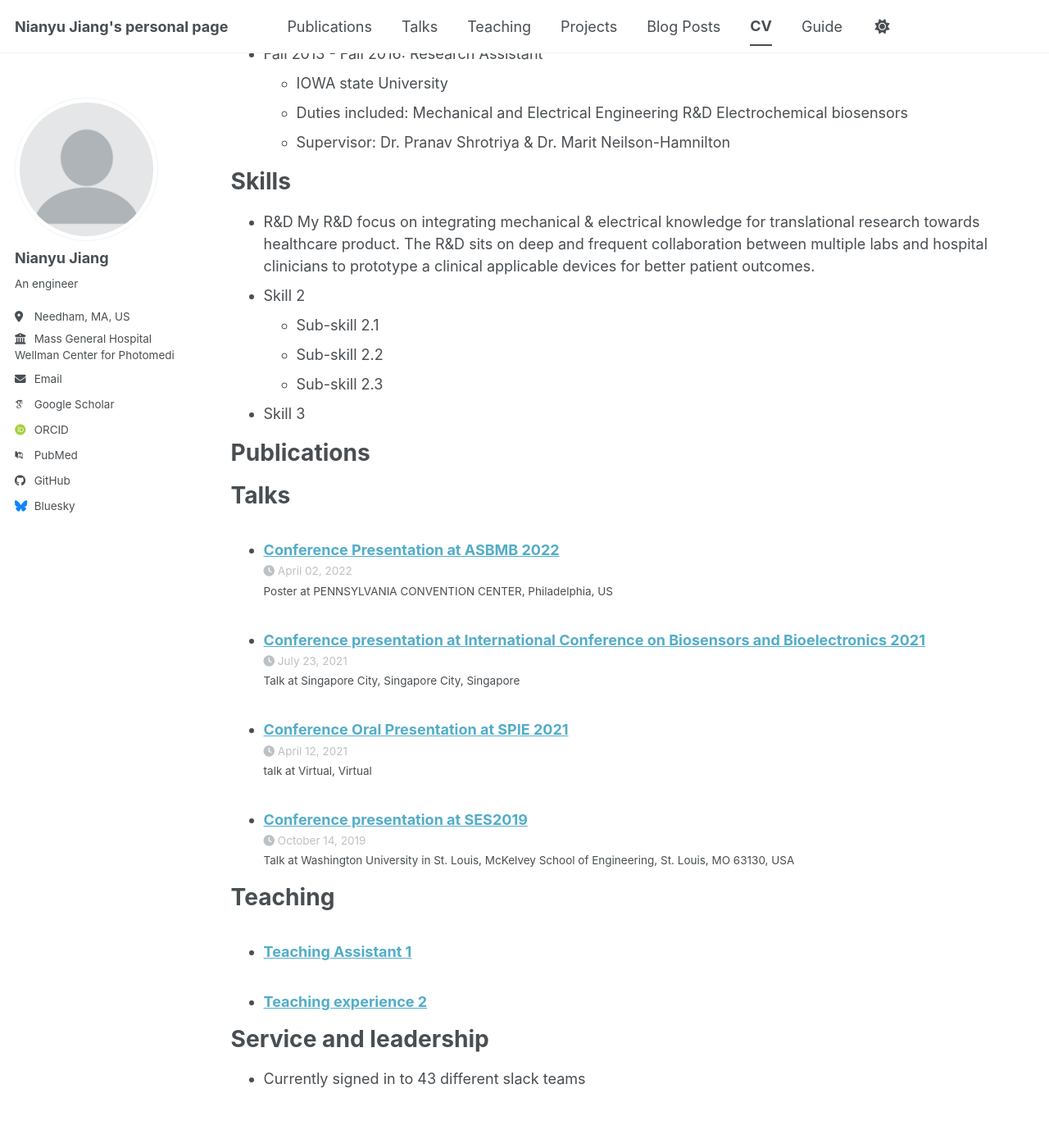
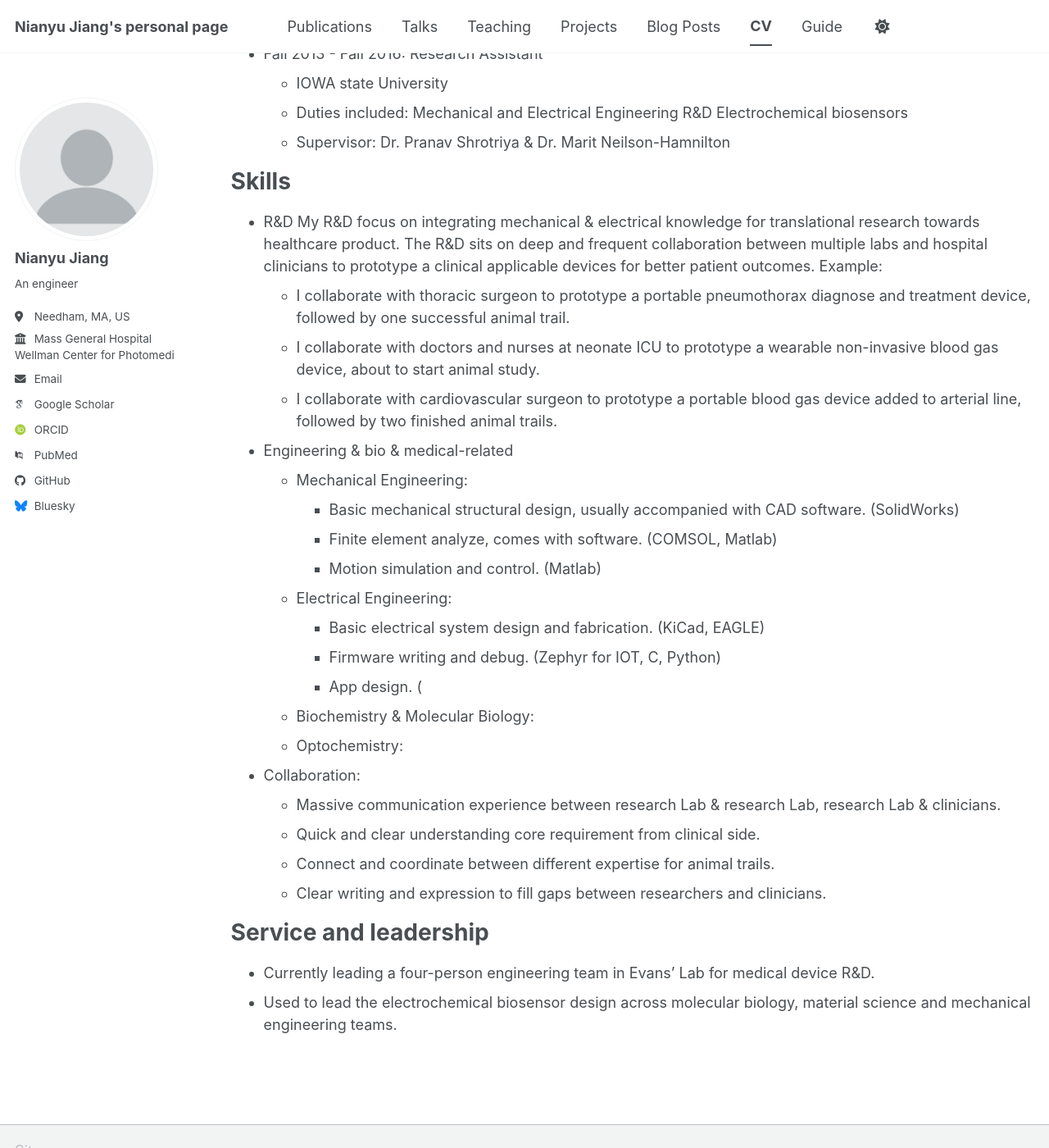
Before and after one commit to NianyuJiang/NianyuJiang.github.io, a Jekyll site: the page built from _pages/cv.md, in a window 1280 px wide and 1400 px high, scrolled down 539 px. Shown: the whole window at 82% size. Built offline with Jekyll 4.4.1, drawn with Linux system fonts in a browser that asks for light colours; some web fonts are replaced; a script bundle is joined from its source files by our own code; library files that are not in the unit come from our copies.

Commit message:
Update cv.md

```diff
--- a/_pages/cv.md
+++ b/_pages/cv.md
@@ -35,30 +35,28 @@ Skills
 ======
 * R&D
   My R&D focus on integrating mechanical & electrical knowledge for translational research towards healthcare product. The R&D sits on deep and frequent collaboration between multiple labs and hospital clinicians to prototype a clinical applicable devices for better patient outcomes.
-* Skill 2
-  * Sub-skill 2.1
-  * Sub-skill 2.2
-  * Sub-skill 2.3
-* Skill 3
-
-Publications
-======
-  <ul>{% for post in site.publications reversed %}
-    {% include archive-single-cv.html %}
-  {% endfor %}</ul>
-
-Talks
-======
-  <ul>{% for post in site.talks reversed %}
-    {% include archive-single-talk-cv.html  %}
-  {% endfor %}</ul>
-
-Teaching
-======
-  <ul>{% for post in site.teaching reversed %}
-    {% include archive-single-cv.html %}
-  {% endfor %}</ul>
+  Example:
+  * I collaborate with thoracic surgeon to prototype a portable pneumothorax diagnose and treatment device, followed by one successful animal trail.
+  * I collaborate with doctors and nurses at neonate ICU to prototype a wearable non-invasive blood gas device, about to start animal study.
+  * I collaborate with cardiovascular surgeon to prototype a portable blood gas device added to arterial line, followed by two finished animal trails.
+* Engineering & bio & medical-related
+  * Mechanical Engineering:
+    * Basic mechanical structural design, usually accompanied with CAD software. (SolidWorks)
+    * Finite element analyze, comes with software. (COMSOL, Matlab)
+    * Motion simulation and control. (Matlab)
+  * Electrical Engineering:
+    * Basic electrical system design and fabrication. (KiCad, EAGLE)
+    * Firmware writing and debug. (Zephyr for IOT, C, Python)
+    * App design. (
+  * Biochemistry & Molecular Biology:
+  * Optochemistry:
+* Collaboration:
+  * Massive communication experience between research Lab & research Lab, research Lab & clinicians.
+  * Quick and clear understanding core requirement from clinical side.
+  * Connect and coordinate between different expertise for animal trails.
+  * Clear writing and expression to fill gaps between researchers and clinicians.
 
 Service and leadership
 ======
-* Currently signed in to 43 different slack teams
+* Currently leading a four-person engineering team in Evans' Lab for medical device R&D.
+* Used to lead the electrochemical biosensor design across molecular biology, material science and mechanical engineering teams.
```
